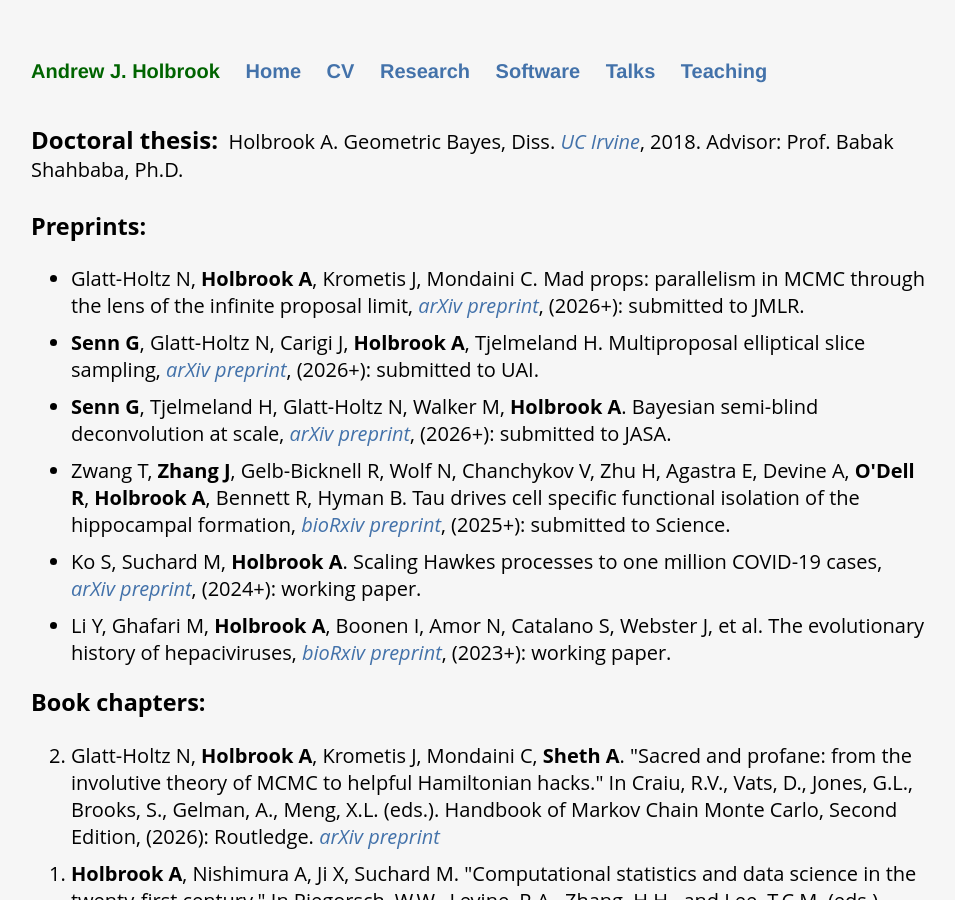
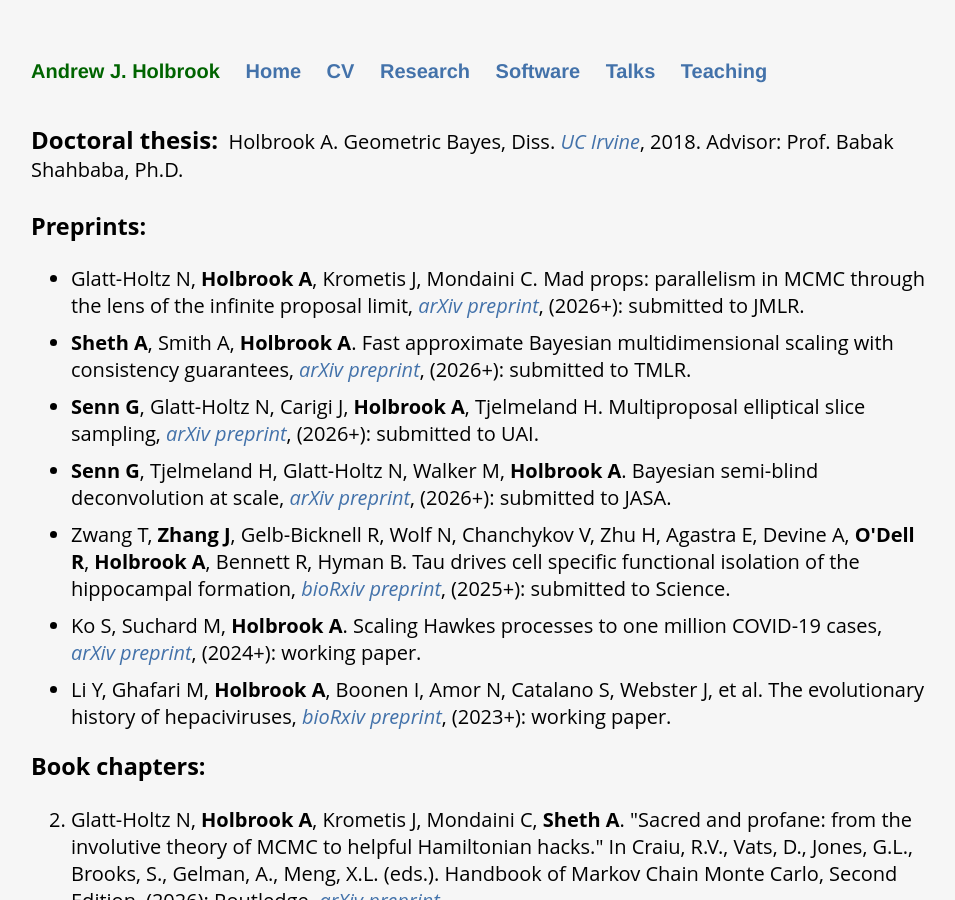
Before and after one commit to andrewjholbrook/andrewjholbrook.github.io, a Jekyll site: the page built from research.html, in a window 1280 px wide and 900 px high. Shown: the whole window, without its empty margins (161-1116 px from the left). Built offline with Jekyll 4.4.1, drawn with Linux system fonts in a browser that asks for light colours; a style sheet for code colours, icons or effects is not loaded.

Commit message:
ami preprint

```diff
--- a/research.html
+++ b/research.html
@@ -12,6 +12,8 @@ title: Andrew Holbrook | Research
   <h3>Preprints:</h3>
   <ul id="preprints">
         <li>Glatt-Holtz N, <b>Holbrook A</b>, Krometis J, Mondaini C. Mad props: parallelism in MCMC through the lens of the infinite proposal limit, <i><a href="https://arxiv.org/abs/2605.21899" target="_blank">arXiv preprint</a></i>, (2026+): submitted to JMLR.</li>
+        <li><b>Sheth A</b>, Smith A, <b>Holbrook A</b>. Fast approximate Bayesian multidimensional scaling with consistency
+ guarantees, <i><a href="https://arxiv.org/abs/2605.30687" target="_blank">arXiv preprint</a></i>, (2026+): submitted to TMLR.</li>
     <li><b>Senn G</b>, Glatt-Holtz N, Carigi J, <b>Holbrook A</b>, Tjelmeland H. Multiproposal elliptical slice sampling, <i><a href="https://arxiv.org/abs/2602.22358" target="_blank">arXiv preprint</a></i>, (2026+): submitted to UAI.</li>
     <li>  <b>Senn G</b>, Tjelmeland H, Glatt-Holtz N, Walker M, <b>Holbrook A</b>. Bayesian semi-blind deconvolution at scale, <i><a href="https://arxiv.org/abs/2601.09677" target="_blank">arXiv preprint</a></i>, (2026+): submitted to JASA. </li>
     <li>Zwang T, <b>Zhang J</b>, Gelb-Bicknell R, Wolf N, Chanchykov V, Zhu H, Agastra E, Devine A, <b>O'Dell R</b>, <b>Holbrook A</b>,  Bennett R,  Hyman B. Tau drives cell specific functional isolation of the hippocampal formation, <i><a href="https://doi.org/10.1101/2025.08.10.669580" target="_blank">bioRxiv preprint</a></i>, (2025+): submitted to Science.</li>
```
